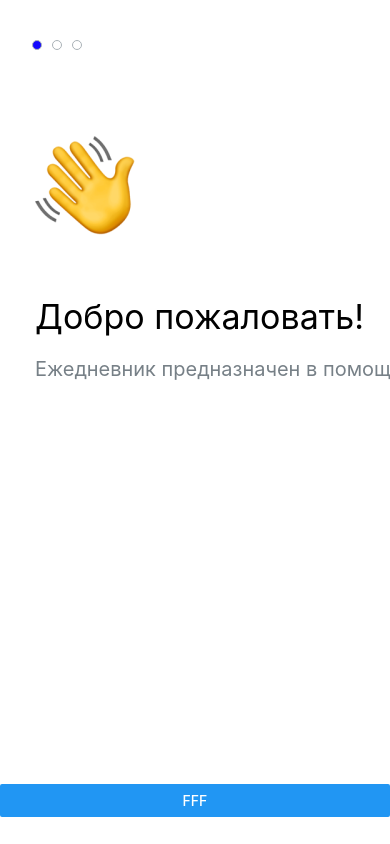
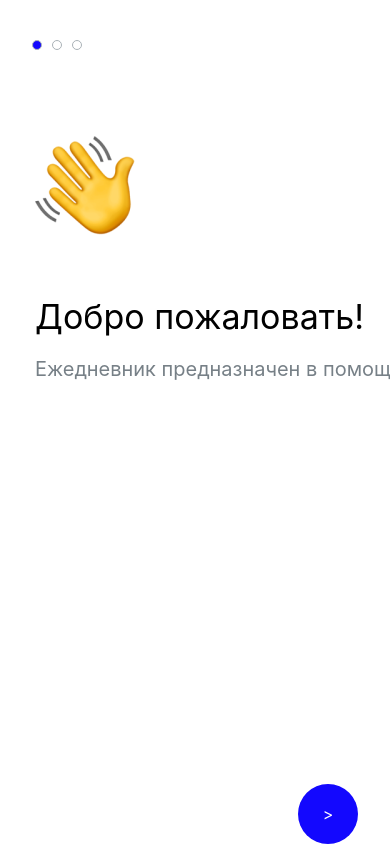
Before and after one commit to Smarrti/diary, a React Native app: screen / in a window 390 px wide. Built offline with nearby package versions, Linux system fonts and the light colour scheme.

Commit message:
onboarding

```diff
--- a/src/screens/main/index.tsx
+++ b/src/screens/main/index.tsx
@@ -11,7 +11,7 @@ const Root = styled.SafeAreaView`
 export const MainScreen: FC = ({}) => {
   return (
     <Root>
-      <Text>dfsfd</Text>
+      <Text>Ежедневник</Text>
     </Root>
   );
 };
--- a/src/screens/onboarding/index.tsx
+++ b/src/screens/onboarding/index.tsx
@@ -1,4 +1,4 @@
-import React, {FC, useState} from 'react';
+import React, {FC, createRef, useState} from 'react';
 import styled from 'styled-components/native';
 import {defaultColors} from '../../styles/colors';
 import {Carousel} from '../../ui/carousel';
@@ -6,10 +6,27 @@ import {carouselContent} from './data';
 import {OnboardingCarouselItem} from './onboardingCarouselItem';
 import {CarouselPagination} from '../../ui/carousel/carouselPagination';
 import {HorizontalPaddingScreen} from '../../styles/constants';
-import {Button} from 'react-native';
+import {IconButton} from '../../ui/buttons/iconButton';
+import {FlatList} from 'react-native';
+import {useStore} from '../../stores';
 
 export const OnboardingScreen: FC = ({}) => {
   const [carouselIndex, setCarouselIndex] = useState(0);
+  const flatlistRef = createRef<FlatList>();
+  const {configStore} = useStore();
+
+  const handleSlidePress = () => {
+    if (carouselIndex === 2) {
+      configStore.setOnboarded(true);
+    }
+    const nextIndex =
+      carouselIndex < carouselContent.length
+        ? carouselIndex + 1
+        : carouselIndex;
+    console.log(carouselIndex);
+
+    flatlistRef.current?.scrollToIndex({index: nextIndex, animated: true});
+  };
 
   return (
     <Root>
@@ -21,13 +38,14 @@ export const OnboardingScreen: FC = ({}) => {
       </Header>
       <Main>
         <Carousel
+          ref={flatlistRef}
           data={carouselContent}
           ItemComponent={OnboardingCarouselItem}
           onIndexChanged={index => setCarouselIndex(index)}
         />
       </Main>
       <Footer>
-        <Button title="fff" />
+        <IconButton onPress={handleSlidePress} />
       </Footer>
     </Root>
   );
@@ -49,5 +67,7 @@ const Main = styled.View`
 `;
 
 const Footer = styled.View`
+  padding: 0 ${HorizontalPaddingScreen}px;
   height: 60px;
+  align-items: flex-end;
 `;
--- a/src/styles/colors.ts
+++ b/src/styles/colors.ts
@@ -5,6 +5,7 @@ export const defaultColors = {
 
   text: '#000000',
   grayText: '#778087',
+  whiteText: '#FFFFFF',
 
   transparent: 'transparent',
 };
--- /dev/null
+++ b/src/ui/buttons/buttonWrapper.tsx
@@ -0,0 +1,21 @@
+import React, {FC} from 'react';
+import {
+  Platform,
+  TouchableNativeFeedback,
+  TouchableOpacity,
+  TouchableWithoutFeedbackProps,
+} from 'react-native';
+
+interface Props extends TouchableWithoutFeedbackProps {
+  children: React.ReactNode;
+}
+
+export const ButtonWrapper: FC<Props> = ({children, ...rest}) => {
+  if (Platform.OS === 'android') {
+    return (
+      <TouchableNativeFeedback {...rest}>{children}</TouchableNativeFeedback>
+    );
+  }
+
+  return <TouchableOpacity {...rest}>{children}</TouchableOpacity>;
+};
--- /dev/null
+++ b/src/ui/buttons/iconButton.tsx
@@ -0,0 +1,27 @@
+import React, {FC} from 'react';
+import {ButtonWrapper} from './buttonWrapper';
+import {Text} from '../text';
+import styled from 'styled-components/native';
+import {defaultColors} from '../../styles/colors';
+import {TouchableWithoutFeedbackProps} from 'react-native';
+
+interface Props extends TouchableWithoutFeedbackProps {}
+
+export const IconButton: FC<Props> = props => {
+  return (
+    <ButtonWrapper {...props}>
+      <Container>
+        <Text color={defaultColors.whiteText}>{'>'}</Text>
+      </Container>
+    </ButtonWrapper>
+  );
+};
+
+const Container = styled.View`
+  width: 60px;
+  height: 60px;
+  border-radius: 60px;
+  justify-content: center;
+  align-items: center;
+  background-color: ${defaultColors.primary};
+`;
```
